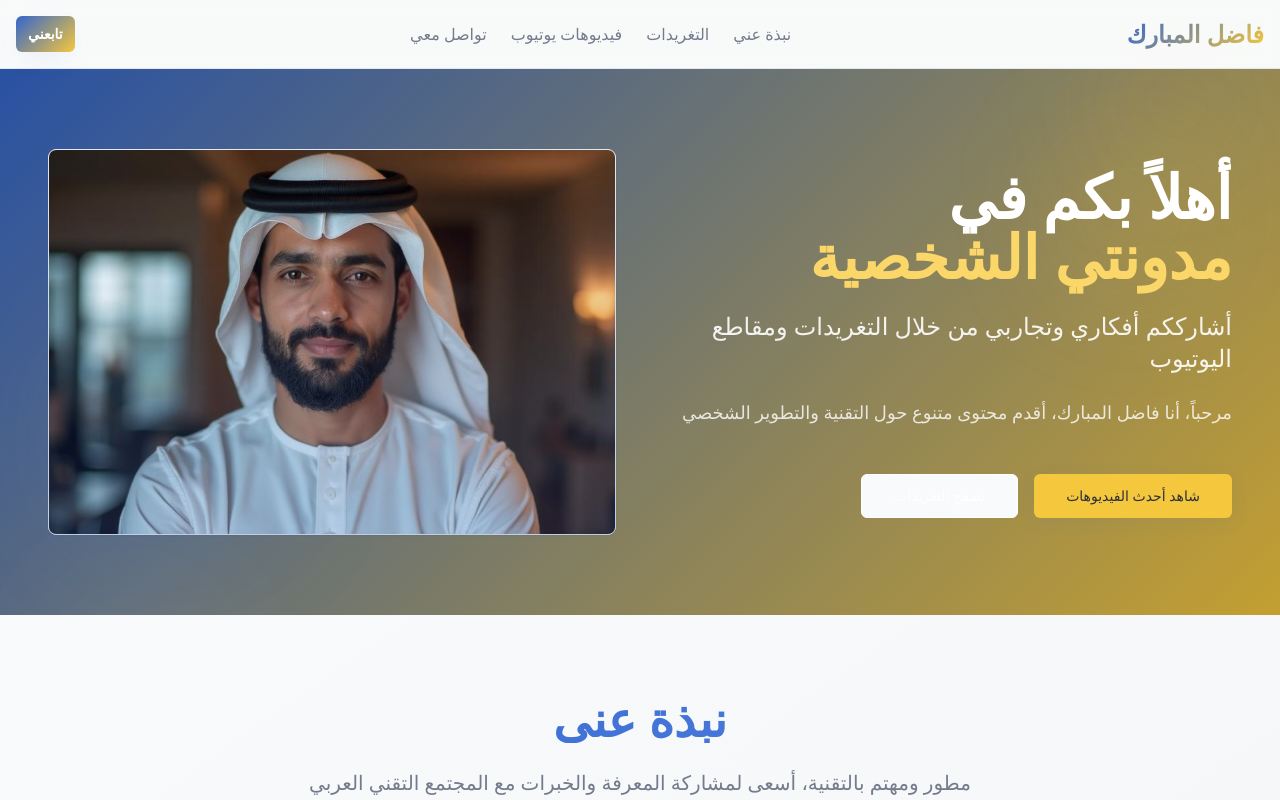
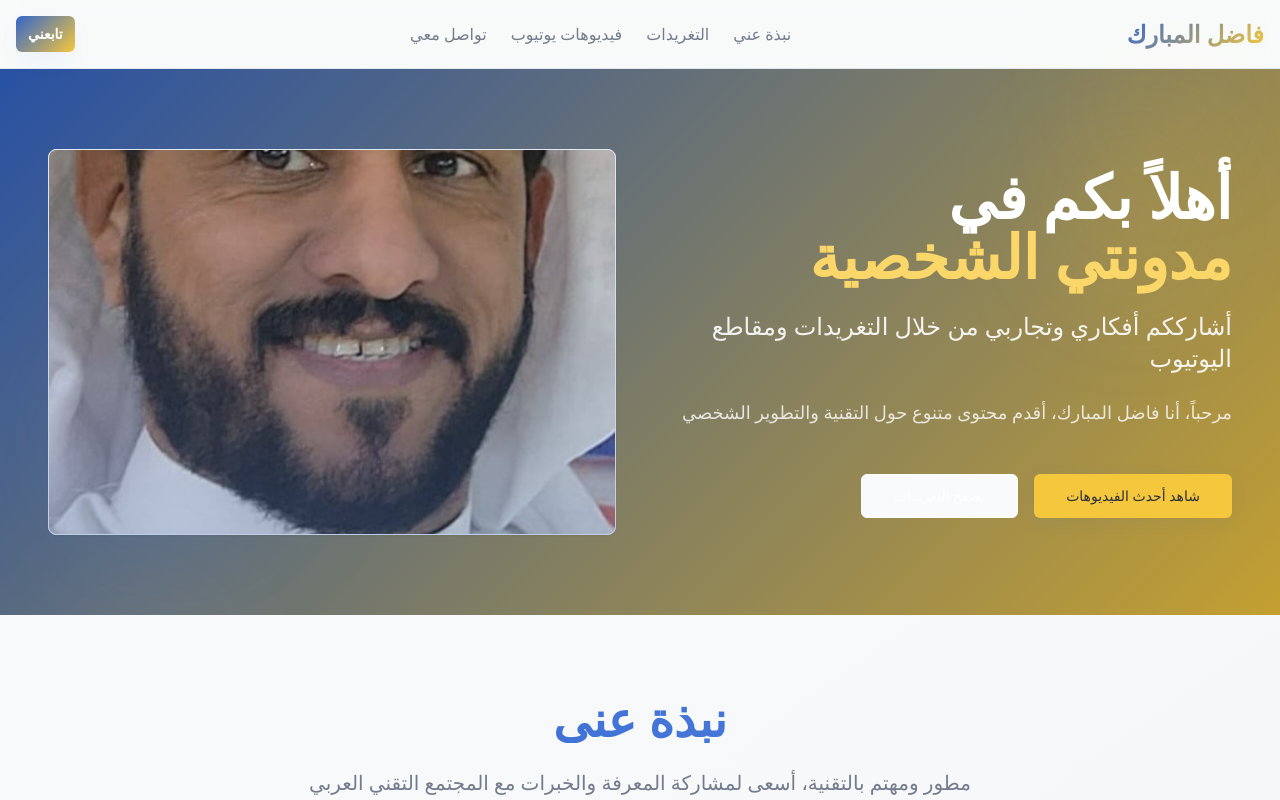
Before and after one commit to fnar95/fnar-blog-archive, a React (Vite) app: page / in a window 1280 px wide. Shown: the top 800 px of the page. Built offline with nearby package versions, Linux system fonts and the light colour scheme.

Commit message:
Update hero image
Replace the existing hero image with the provided image.

```diff
--- a/src/components/Hero.tsx
+++ b/src/components/Hero.tsx
@@ -1,6 +1,5 @@
 import { Button } from "@/components/ui/button";
 import { Card } from "@/components/ui/card";
-import heroImage from "@/assets/hero-image.jpg";
 
 const Hero = () => {
   return (
@@ -32,7 +31,7 @@ const Hero = () => {
           <div className="relative animate-slide-up">
             <Card className="overflow-hidden shadow-elegant">
               <img
-                src={heroImage}
+                src="/lovable-uploads/fe9eb7d9-8317-411c-864d-5f65e4209548.png"
                 alt="فاضل المبارك"
                 className="w-full h-96 object-cover"
               />
```
Also changed, not shown: public/lovable-uploads/fe9eb7d9-8317-411c-864d-5f65e4209548.png (added).
